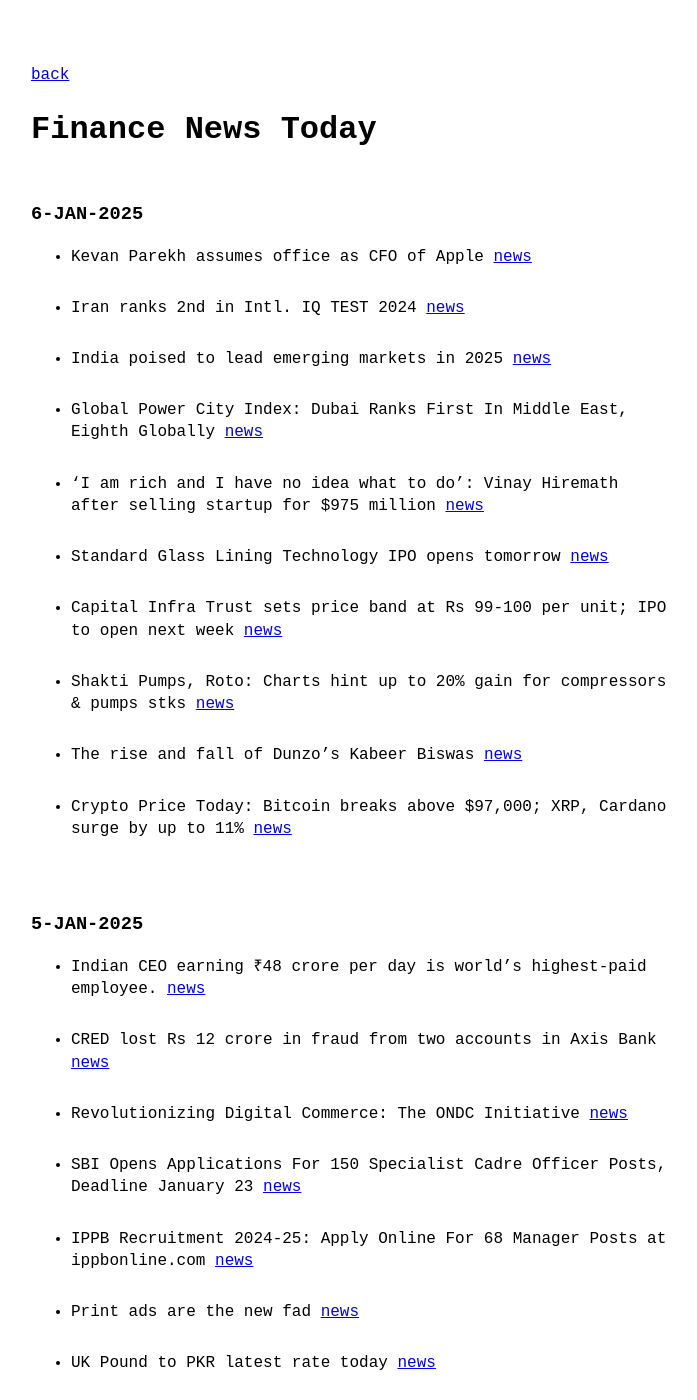
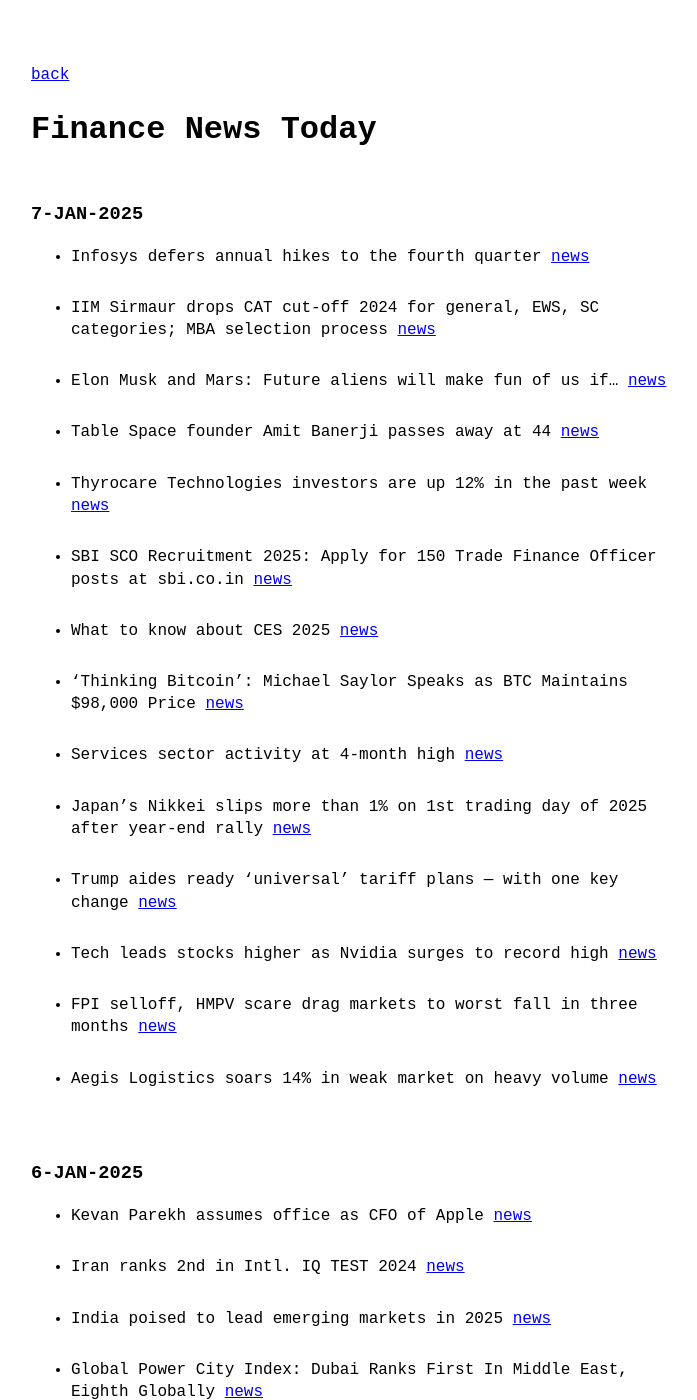
Before and after one commit to VallarasuS/Vallarasu.in, a Jekyll site: the page built from docs/finance.md, in a window 1280 px wide and 1400 px high. Shown: the whole window, without its empty margins (289-986 px from the left). Built offline with Jekyll 4.4.1, drawn with Linux system fonts in a browser that asks for light colours.

Commit message:
Update finance.md

```diff
--- a/docs/finance.md
+++ b/docs/finance.md
@@ -2,6 +2,24 @@
 layout: page
 title: Finance News Today
 ---
+
+### 7-JAN-2025
+
+- Infosys defers annual hikes to the fourth quarter [news](https://www.moneycontrol.com/technology/infosys-defers-annual-hikes-to-the-fourth-quarter-article-12903806.html) <br/><br/>
+- IIM Sirmaur drops CAT cut-off 2024 for general, EWS, SC categories; MBA selection process [news](https://news.careers360.com/iim-sirmaur-cat-cut-off-2024-drops-for-general-ews-sc-categories-mba-selection-process) <br/><br/>
+- Elon Musk and Mars: Future aliens will make fun of us if... [news](https://timesofindia.indiatimes.com/technology/tech-news/elon-musk-future-aliens-will-make-fun-of-us-if-/articleshow/116924643.cms) <br/><br/>
+- Table Space founder Amit Banerji passes away at 44 [news](https://www.moneycontrol.com/news/business/startup/table-space-founder-amit-banerji-passes-away-at-44-12904339.html) <br/><br/>
+- Thyrocare Technologies investors are up 12% in the past week [news](https://simplywall.st/stocks/in/healthcare/nse-thyrocare/thyrocare-technologies-shares/news/thyrocare-technologies-nsethyrocare-investors-are-up-12-in-t) <br/><br/>
+- SBI SCO Recruitment 2025: Apply for 150 Trade Finance Officer posts at sbi.co.in [news](https://www.hindustantimes.com/education/employment-news/sbi-sco-recruitment-2025-apply-for-150-trade-finance-officer-posts-at-sbi-co-in-direct-link-here-101735964025634.html) <br/><br/>
+- What to know about CES 2025 [news](https://www.usatoday.com/story/tech/2025/01/06/ces-2025-las-vegas/77484940007/) <br/><br/>
+- 'Thinking Bitcoin': Michael Saylor Speaks as BTC Maintains $98,000 Price [news](https://in.investing.com/news/cryptocurrency-news/thinking-bitcoin-michael-saylor-speaks-as-btc-maintains-98000-price-4597381) <br/><br/>
+- Services sector activity at 4-month high [news](https://timesofindia.indiatimes.com/business/india-business/survey-services-sector-activity-at-4-month-high/articleshow/117005211.cms) <br/><br/>
+- Japan's Nikkei slips more than 1% on 1st trading day of 2025 after year-end rally [news](https://m.economictimes.com/markets/stocks/news/japans-nikkei-slips-more-than-1-on-1st-trading-day-of-2025-after-year-end-rally/articleshow/116989176.cms) <br/><br/>
+- Trump aides ready ‘universal’ tariff plans — with one key change [news](https://www.washingtonpost.com/business/2025/01/06/trump-tariff-economy-trade/) <br/><br/>
+- Tech leads stocks higher as Nvidia surges to record high [news](https://finance.yahoo.com/news/live/stock-market-today-tech-leads-stocks-higher-as-nvidia-surges-to-record-high-175727614.html) <br/><br/>
+- FPI selloff, HMPV scare drag markets to worst fall in three months [news](https://www.business-standard.com/markets/stock-market-news/fpi-selloff-hmpv-scare-drag-markets-to-worst-fall-in-three-months-125010601042_1.html) <br/><br/>
+- Aegis Logistics soars 14% in weak market on heavy volume [news](https://www.business-standard.com/markets/news/buzzing-stock-aegis-logistics-soars-14-in-weak-market-on-heavy-volume-125010600507_1.html) <br/><br/>
+
 
 ### 6-JAN-2025
 
```
